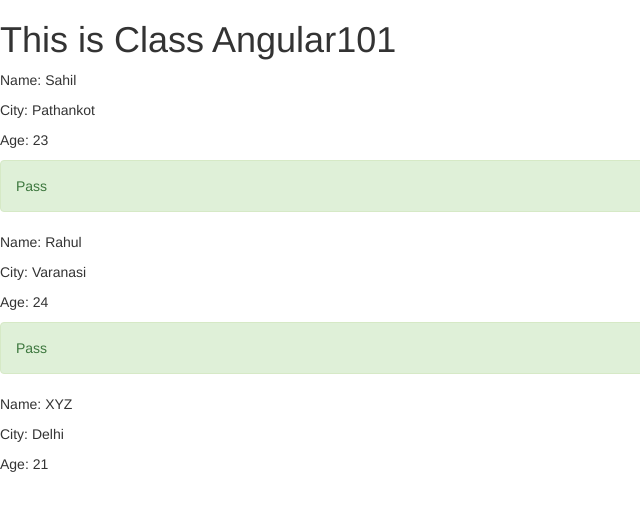
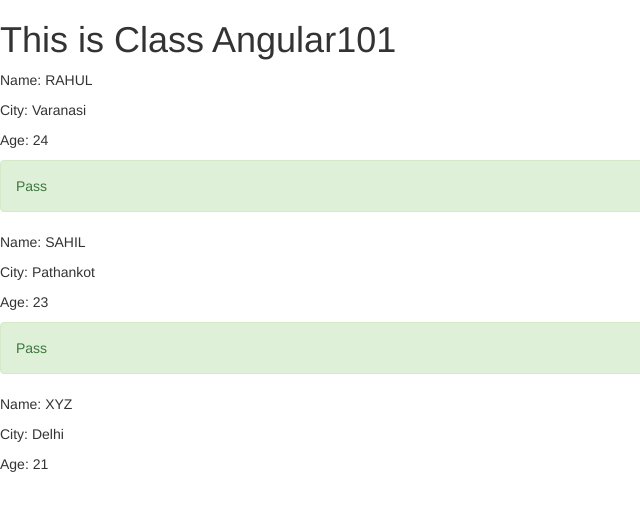
Before and after one commit to nivesh2/ANGULAR101, a website: page index.html in a window 1280 px wide. Shown: the full height of the page, 0-640 px from the left. Drawn offline with nearby package versions, Linux system fonts and the light colour scheme.

Commit message:
filter added

```diff
--- a/index.html
+++ b/index.html
@@ -9,14 +9,13 @@
         <h1>This is Class {{"Angular" + "101"}}</h1>
 
         <div ng-controller="myController as c">
-            <div ng-repeat="student in c.students">
-                <p><span>Name: </span>{{student.name}}</p>
+            <div ng-repeat="student in c.students | orderBy:'-age'">
+                <p><span>Name: </span>{{student.name | uppercase}}</p>
                 <p><span>City: </span>{{student.city}}</p>
                 <p><span>Age: </span>{{student.age}}</p>
 
                 <p ng-show="student.passed" class="alert alert-success" role="alert">Pass</p>
             </div>
-
         </div>
 
         <script src="/js/app.js"></script>
```
